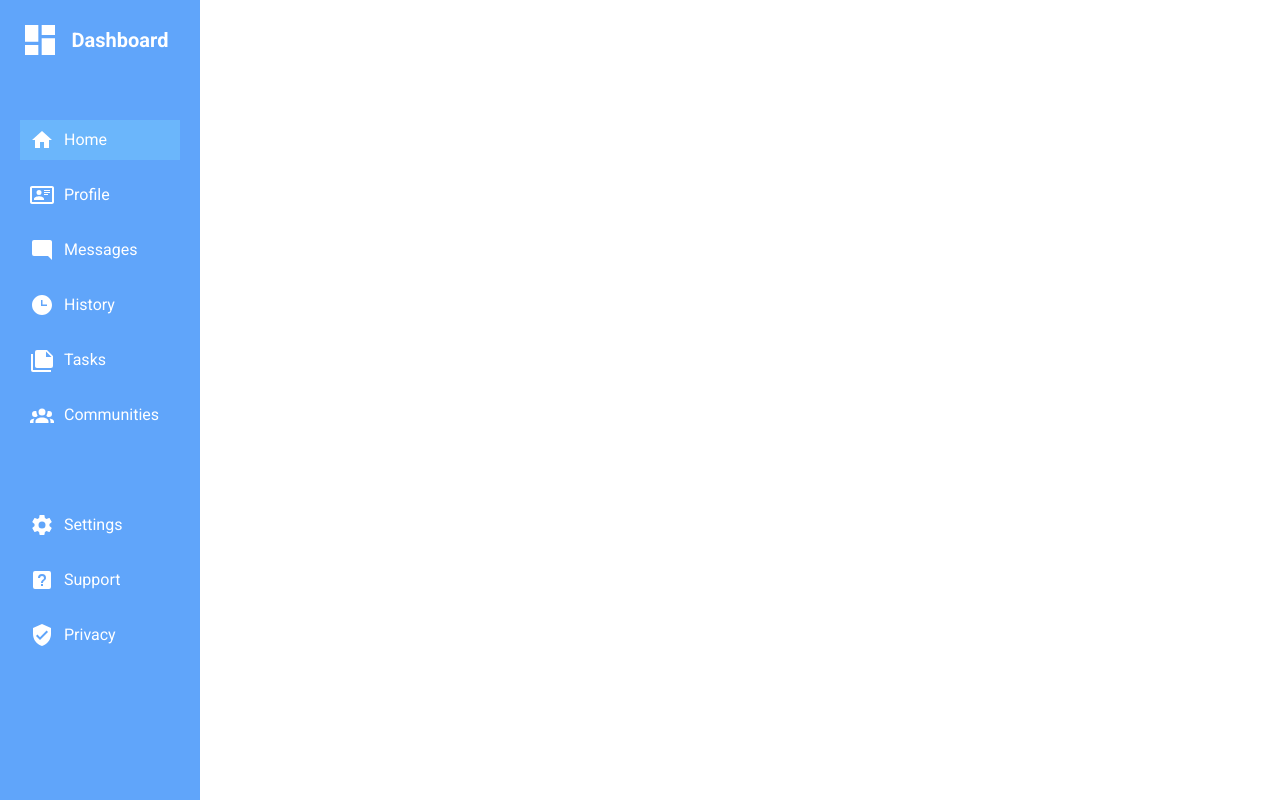
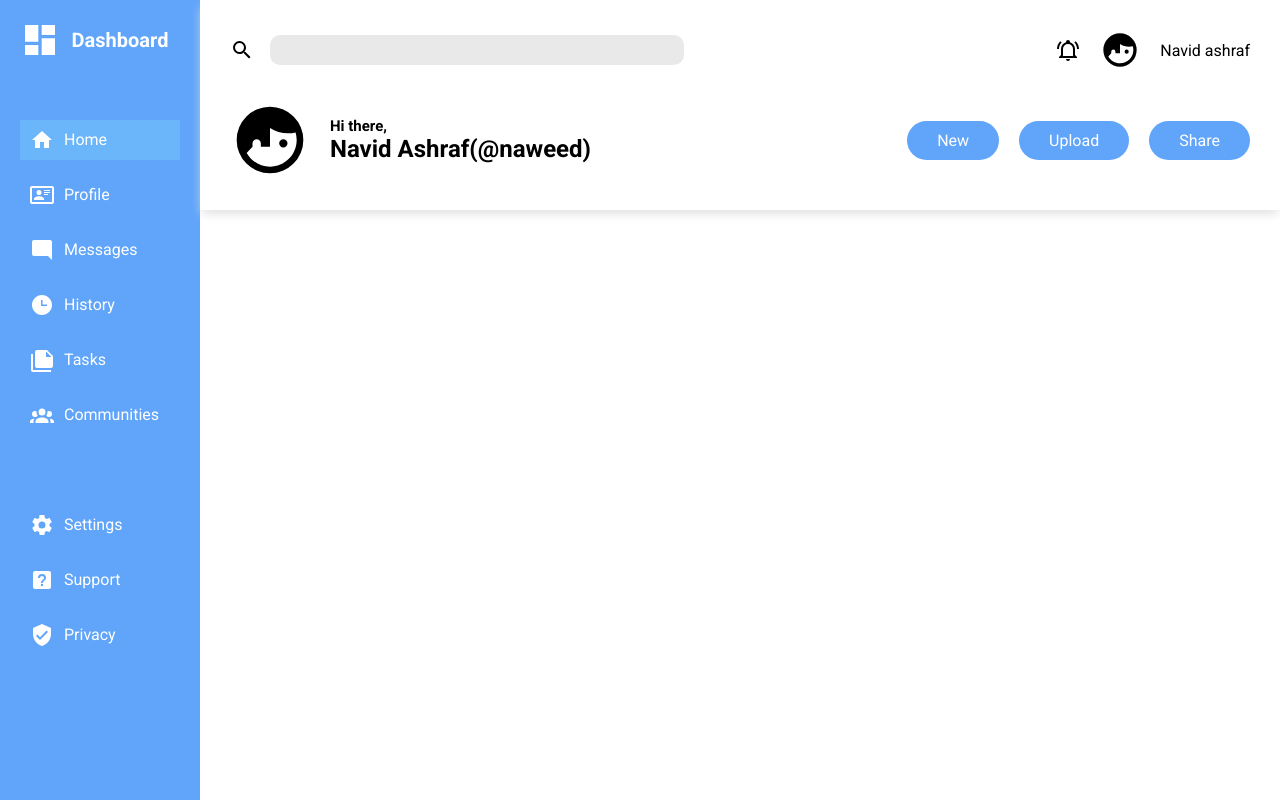
Before and after one commit to Naweed93/odin-dashboard, a plain HTML site: page index.html in a window 1280 px wide. Drawn offline with Linux system fonts and the light colour scheme.

Commit message:
Complete header layout

```diff
--- a/index.html
+++ b/index.html
@@ -74,6 +74,43 @@
                 </a>
             </div>
         </div>
+        <div class="main">
+            <div class="header">
+                <div class="search-row">
+                    <div class="search">
+                        <svg xmlns="http://www.w3.org/2000/svg" xmlns:xlink="http://www.w3.org/1999/xlink" version="1.1"  width="24" height="24" viewBox="0 0 24 24">
+                            <path fill="#000000" d="M9.5,3A6.5,6.5 0 0,1 16,9.5C16,11.11 15.41,12.59 14.44,13.73L14.71,14H15.5L20.5,19L19,20.5L14,15.5V14.71L13.73,14.44C12.59,15.41 11.11,16 9.5,16A6.5,6.5 0 0,1 3,9.5A6.5,6.5 0 0,1 9.5,3M9.5,5C7,5 5,7 5,9.5C5,12 7,14 9.5,14C12,14 14,12 14,9.5C14,7 12,5 9.5,5Z" />
+                         </svg>
+                         <input>
+                    </div>
+                    <div class="profile-section">
+                        <svg xmlns="http://www.w3.org/2000/svg" xmlns:xlink="http://www.w3.org/1999/xlink" version="1.1"  width="24" height="24" viewBox="0 0 24 24">
+                            <path fill="#000000" d="M10,21H14A2,2 0 0,1 12,23A2,2 0 0,1 10,21M21,19V20H3V19L5,17V11C5,7.9 7.03,5.17 10,4.29C10,4.19 10,4.1 10,4A2,2 0 0,1 12,2A2,2 0 0,1 14,4C14,4.1 14,4.19 14,4.29C16.97,5.17 19,7.9 19,11V17L21,19M17,11A5,5 0 0,0 12,6A5,5 0 0,0 7,11V18H17V11M19.75,3.19L18.33,4.61C20.04,6.3 21,8.6 21,11H23C23,8.07 21.84,5.25 19.75,3.19M1,11H3C3,8.6 3.96,6.3 5.67,4.61L4.25,3.19C2.16,5.25 1,8.07 1,11Z" />
+                         </svg>
+                         <svg xmlns="http://www.w3.org/2000/svg" xmlns:xlink="http://www.w3.org/1999/xlink" version="1.1"  width="40" height="40" viewBox="0 0 24 24">
+                            <path fill="#000000" d="M12,2A10,10 0 0,0 2,12A10,10 0 0,0 12,22A10,10 0 0,0 22,12A10,10 0 0,0 12,2M12,8.39C13.57,9.4 15.42,10 17.42,10C18.2,10 18.95,9.91 19.67,9.74C19.88,10.45 20,11.21 20,12C20,16.41 16.41,20 12,20C9,20 6.39,18.34 5,15.89L6.75,14V13A1.25,1.25 0 0,1 8,11.75A1.25,1.25 0 0,1 9.25,13V14H12M16,11.75A1.25,1.25 0 0,0 14.75,13A1.25,1.25 0 0,0 16,14.25A1.25,1.25 0 0,0 17.25,13A1.25,1.25 0 0,0 16,11.75Z" />
+                         </svg>
+                         <p>Navid ashraf</p>
+                    </div>
+                </div>
+                <div class="notification-row">
+                    <div class="welcome">
+                        <svg xmlns="http://www.w3.org/2000/svg" xmlns:xlink="http://www.w3.org/1999/xlink" version="1.1"  width="80" height="80" viewBox="0 0 24 24">
+                            <path fill="#000000" d="M12,2A10,10 0 0,0 2,12A10,10 0 0,0 12,22A10,10 0 0,0 22,12A10,10 0 0,0 12,2M12,8.39C13.57,9.4 15.42,10 17.42,10C18.2,10 18.95,9.91 19.67,9.74C19.88,10.45 20,11.21 20,12C20,16.41 16.41,20 12,20C9,20 6.39,18.34 5,15.89L6.75,14V13A1.25,1.25 0 0,1 8,11.75A1.25,1.25 0 0,1 9.25,13V14H12M16,11.75A1.25,1.25 0 0,0 14.75,13A1.25,1.25 0 0,0 16,14.25A1.25,1.25 0 0,0 17.25,13A1.25,1.25 0 0,0 16,11.75Z" />
+                         </svg>
+                         <div>
+                             <p>Hi there,</p>
+                             <p>Navid Ashraf(@naweed)</p>
+                         </div>
+                    </div>
+                    <div class="notifications">
+                        <a href="">New</a>
+                        <a href="">Upload</a>
+                        <a href="">Share</a>
+                    </div>
+                </div>
+            </div>
+        </div>
     </div>
 </body>
 </html>
--- a/style.css
+++ b/style.css
@@ -58,3 +58,57 @@
 .privacy{
     grid-row-start: 10;
 }
+.header{
+    box-shadow: 0 5px 10px -2px #ddd;
+}
+.search-row{
+    display: flex;
+    justify-content: space-between;
+    padding: 30px;
+}
+.search{
+    display: grid;
+    grid-template-columns: 40px auto;
+    align-items: center;
+}
+.search input{
+    background: #e9e9e9;
+    width: min(500px,30vw);
+    border-radius: 10px;
+    height: 30px;
+    padding: 0 15px;
+}
+.profile-section{
+    display: flex;
+    align-items: center;
+    gap: 20px
+}
+.notification-row{
+    display: flex;
+    justify-content: space-between;
+    padding: 0 30px 30px 30px;
+    align-items: center;
+}
+.welcome{
+    display: flex;
+    align-items: center;
+    gap: 20px;
+    font-size: 24px;
+    font-weight: 700;
+}
+.welcome p:first-child{
+    font-size: 15px;
+}
+.notifications{
+    display: flex;
+    gap: 20px;
+}
+.notifications a{
+    padding: 10px 30px;
+    border-radius: 20px;
+    background-color: #60a5fa;
+    color: #fff;
+}
+.notifications a:hover{
+    background-color: #4e6787;
+}
```
